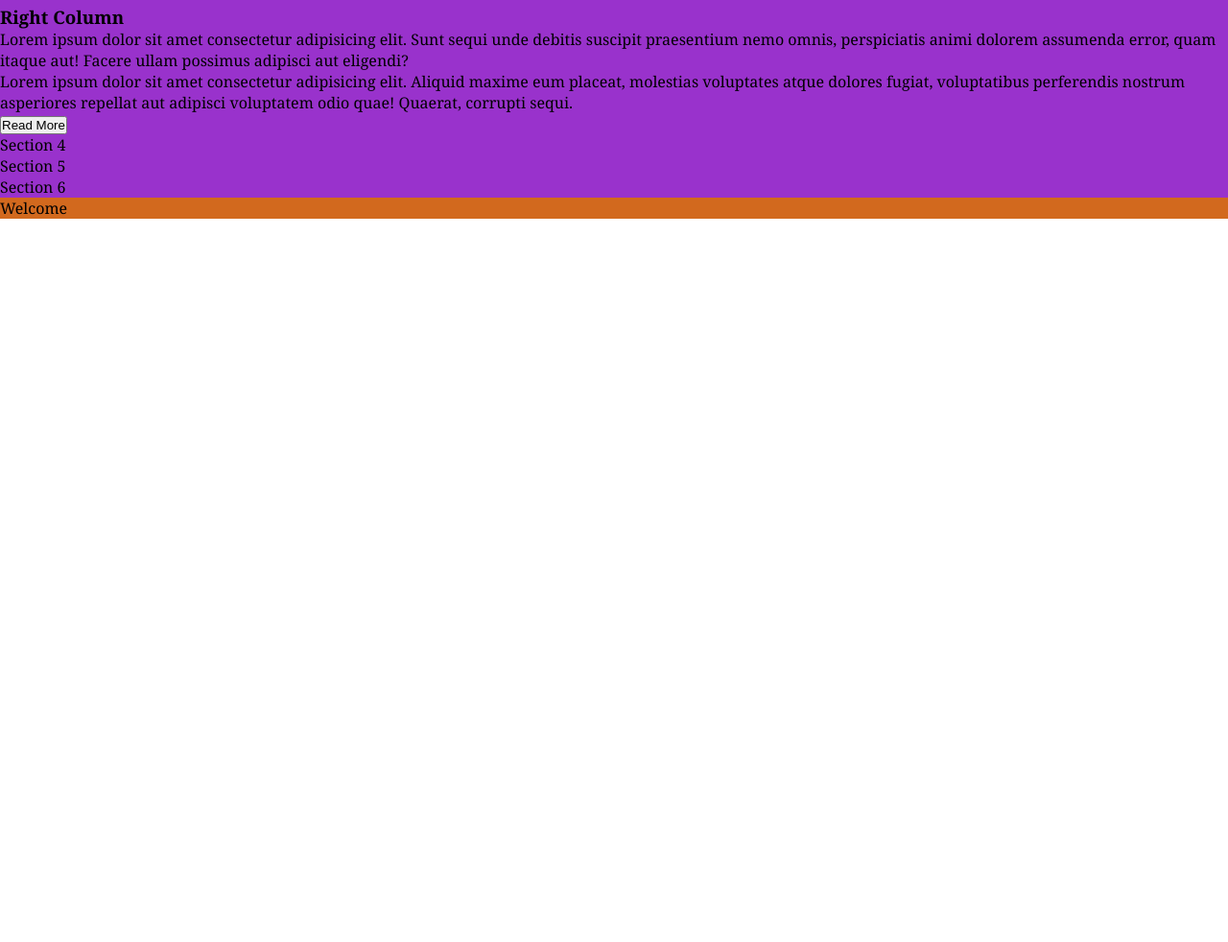
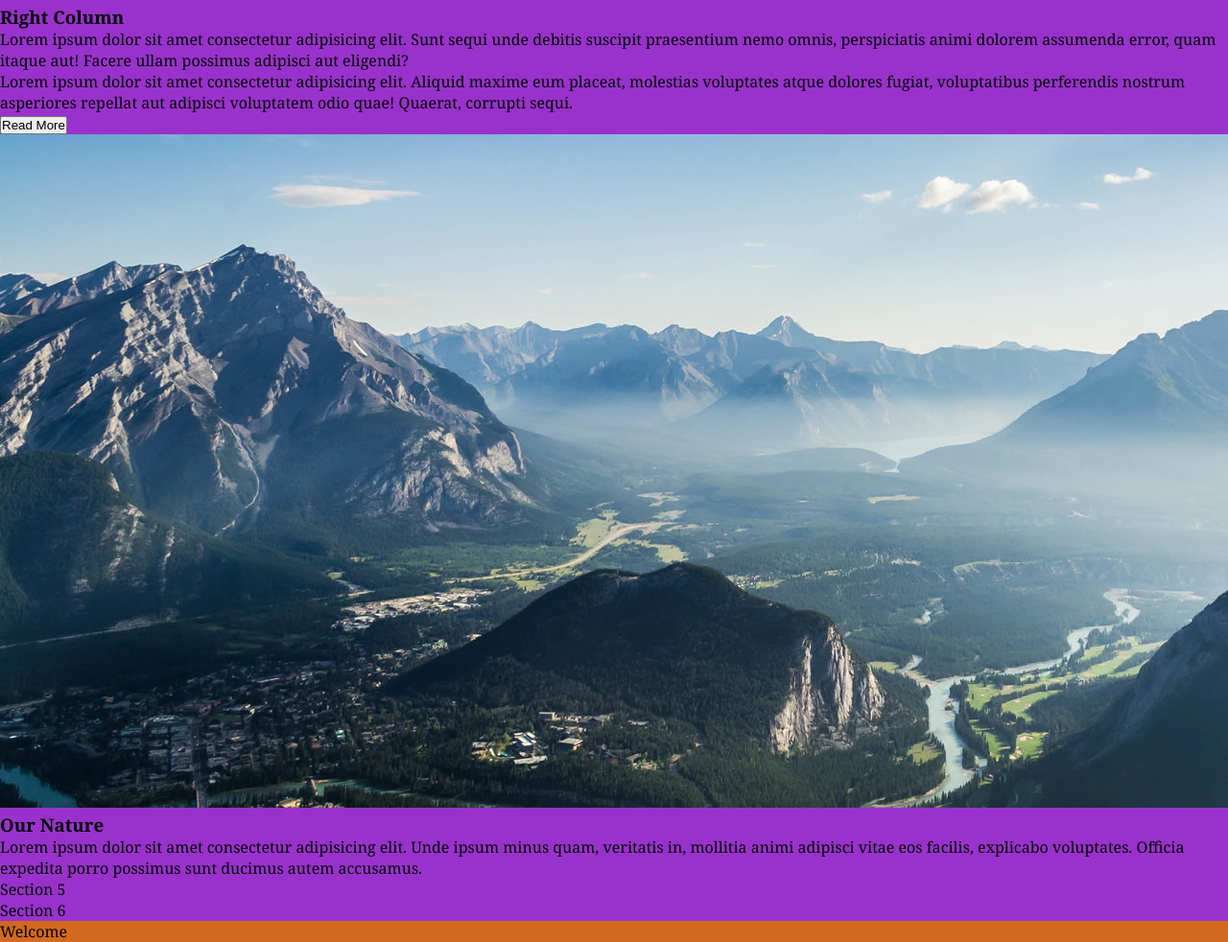
Before and after one commit to Hansh-1484519/Awesome_Projects, a plain HTML site: page Static_site_layout/index.html in a window 1280 px wide. Shown: the part 2658-3640 px from the top of the page at 96% size. Before the commit the page ends 2886 px from the top, so only its background shows below. Drawn offline with Linux system fonts and the light colour scheme.

Commit message:
added background image and updated index file

```diff
--- a/Static_site_layout/index.html
+++ b/Static_site_layout/index.html
@@ -84,7 +84,13 @@
                 </div>
             </div>
         </section>
-        <section>Section 4</section>
+        <section>
+            <div class="sub-cover">
+                <img src="img/bg-2.jpg" alt="loading">
+                <h3>Our Nature</h3>
+                <p>Lorem ipsum dolor sit amet consectetur adipisicing elit. Unde ipsum minus quam, veritatis in, mollitia animi adipisci vitae eos facilis, explicabo voluptates. Officia expedita porro possimus sunt ducimus autem accusamus.</p>
+            </div>
+        </section>
         <section>Section 5</section>
         <section>Section 6</section>
         <footer>
```
